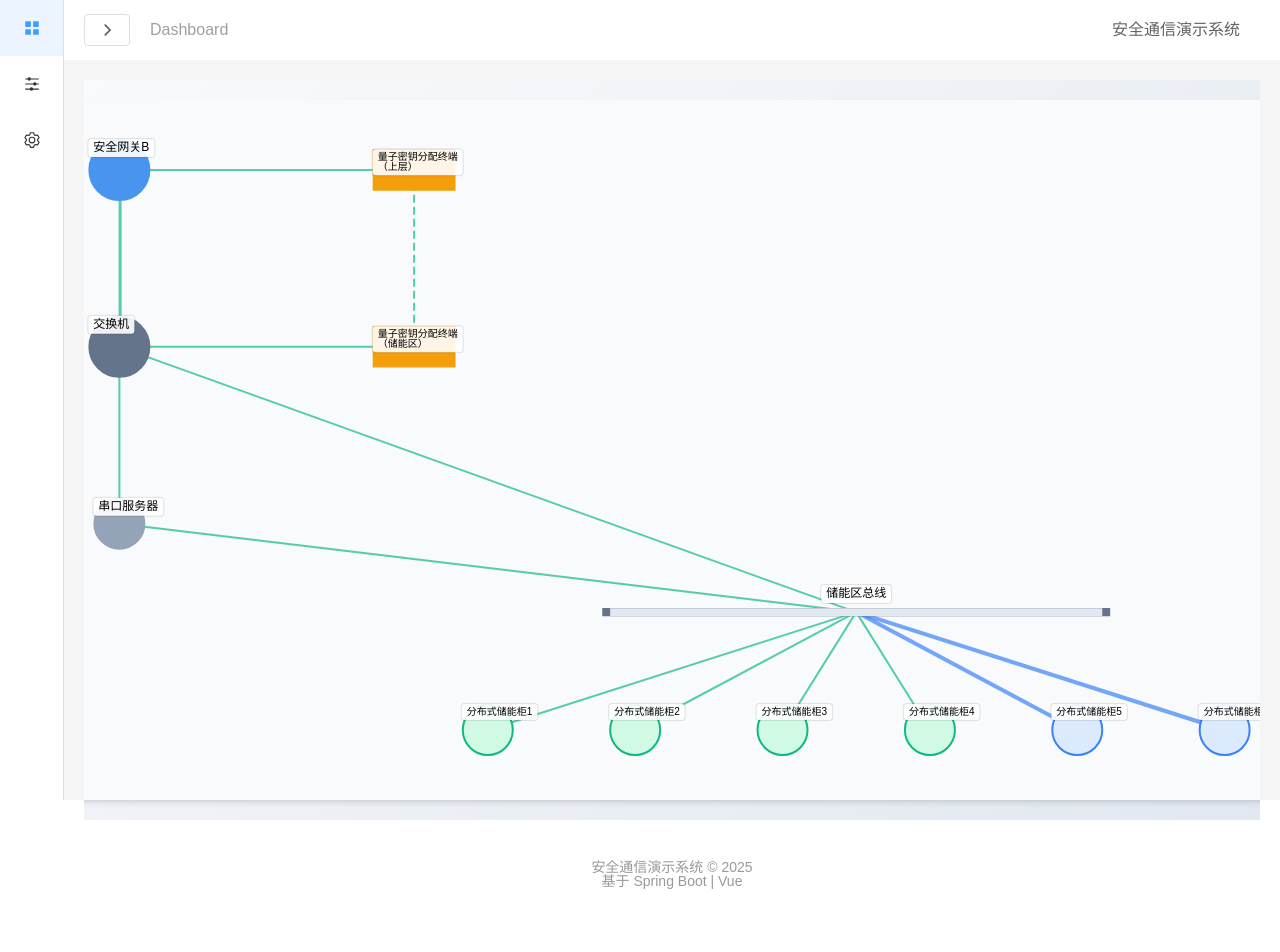
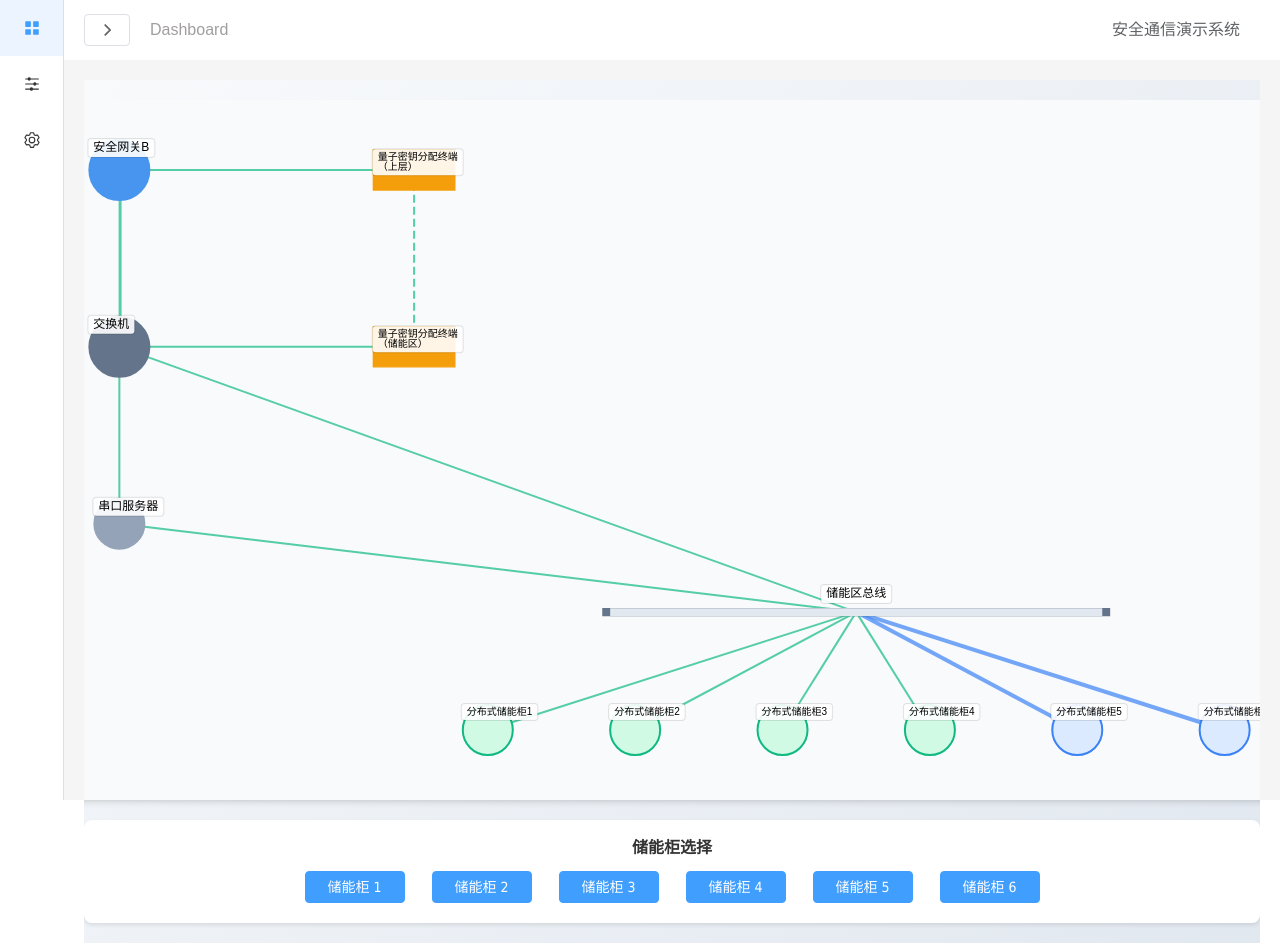
Before and after one commit to njingdan/front-vue, a Vue app: page / in a window 1280 px wide. Shown: the top 952 px of the page. Before the commit the page ends 900 px from the top, so only its background shows below. Built offline with nearby package versions, Linux system fonts and the light colour scheme.

Commit message:
dash-base-func

```diff
--- a/src/layout/Main.vue
+++ b/src/layout/Main.vue
@@ -1,6 +1,23 @@
 <template>
   <div class="topology-container">
     <div ref="chartRef" class="chart" />
+
+    <!-- 储能柜选择区域 -->
+    <div class="cabinet-selector">
+      <div class="selector-title">储能柜选择</div>
+      <div class="cabinet-buttons">
+        <el-button
+          v-for="i in 6"
+          :key="i"
+          type="primary"
+          @click="handleCabinetClick(i)"
+          class="cabinet-btn"
+        >
+          储能柜 {{ i }}
+        </el-button>
+      </div>
+    </div>
+
     <el-dialog v-model="keyDialogVisible" title="实时量子密钥" width="300px">
       <p>设备：{{ selectedDevice }}</p>
       <p>当前密钥：{{ realtimeKey }}</p>
@@ -24,6 +41,13 @@ const LINK_COLORS = {
   normal: '#10b981',    // 绿色 - 联通
   transferring: '#3b82f6', // 蓝色 - 数据流过
   fault: '#ef4444'      // 红色 - 故障
+};
+
+// 储能柜点击处理
+const handleCabinetClick = (cabinetNumber) => {
+  selectedDevice.value = `分布式储能柜${cabinetNumber}`;
+  realtimeKey.value = Math.random().toString(36).substring(2, 10).toUpperCase();
+  keyDialogVisible.value = true;
 };
 
 onMounted(() => {
@@ -179,32 +203,6 @@ onMounted(() => {
   const nodes = createNodes();
   const links = createLinks();
 
-  // 点击事件处理函数
-  const handleChartClick = (params) => {
-    console.log('点击事件触发:', params);
-    console.log('节点数据:', params.data);
-
-    // 方法1：通过ID判断
-    if (params.data && params.data.id && params.data.id.startsWith('distributed')) {
-      console.log('检测到储能柜点击');
-      selectedDevice.value = params.data.name;
-      realtimeKey.value = Math.random().toString(36).substring(2, 10).toUpperCase();
-      keyDialogVisible.value = true;
-      return;
-    }
-
-    // 方法2：通过deviceType判断
-    if (params.data && params.data.deviceType === 'distributed') {
-      console.log('检测到储能柜点击(deviceType)');
-      selectedDevice.value = params.data.name;
-      realtimeKey.value = Math.random().toString(36).substring(2, 10).toUpperCase();
-      keyDialogVisible.value = true;
-      return;
-    }
-
-    console.log('点击的不是储能柜');
-  };
-
   const getOption = (currentNodes = nodes, currentLinks = links) => {
     const processedNodes = currentNodes.map(node => {
       const newNode = { ...node };
@@ -293,8 +291,6 @@ onMounted(() => {
               color: '#facc15'
             }
           },
-          // 使用外部定义的点击处理函数
-          onClick: handleChartClick,
           draggable: false,
         }
       ]
@@ -404,17 +400,48 @@ onUnmounted(() => {
   height: 100%;
   min-height: 700px;
   display: flex;
+  flex-direction: column;
   justify-content: center;
   align-items: center;
   overflow: auto;
   background: linear-gradient(135deg, #f8fafc 0%, #e2e8f0 100%);
   padding: 20px;
   box-sizing: border-box;
+  gap: 20px;
 }
+
 .chart {
   background-color: #f8fafc;
   border-radius: 8px;
   box-shadow: 0 4px 6px -1px rgba(0, 0, 0, 0.1), 0 2px 4px -1px rgba(0, 0, 0, 0.06);
-  cursor: pointer; /* 添加指针样式 */
+  flex-shrink: 0;
+}
+
+.cabinet-selector {
+  background: white;
+  padding: 20px;
+  border-radius: 8px;
+  box-shadow: 0 2px 4px rgba(0, 0, 0, 0.1);
+  width: 100%;
+  max-width: 1400px;
+}
+
+.selector-title {
+  font-size: 16px;
+  font-weight: bold;
+  margin-bottom: 15px;
+  color: #333;
+  text-align: center;
+}
+
+.cabinet-buttons {
+  display: flex;
+  justify-content: center;
+  gap: 15px;
+  flex-wrap: wrap;
+}
+
+.cabinet-btn {
+  min-width: 100px;
 }
 </style>
```
